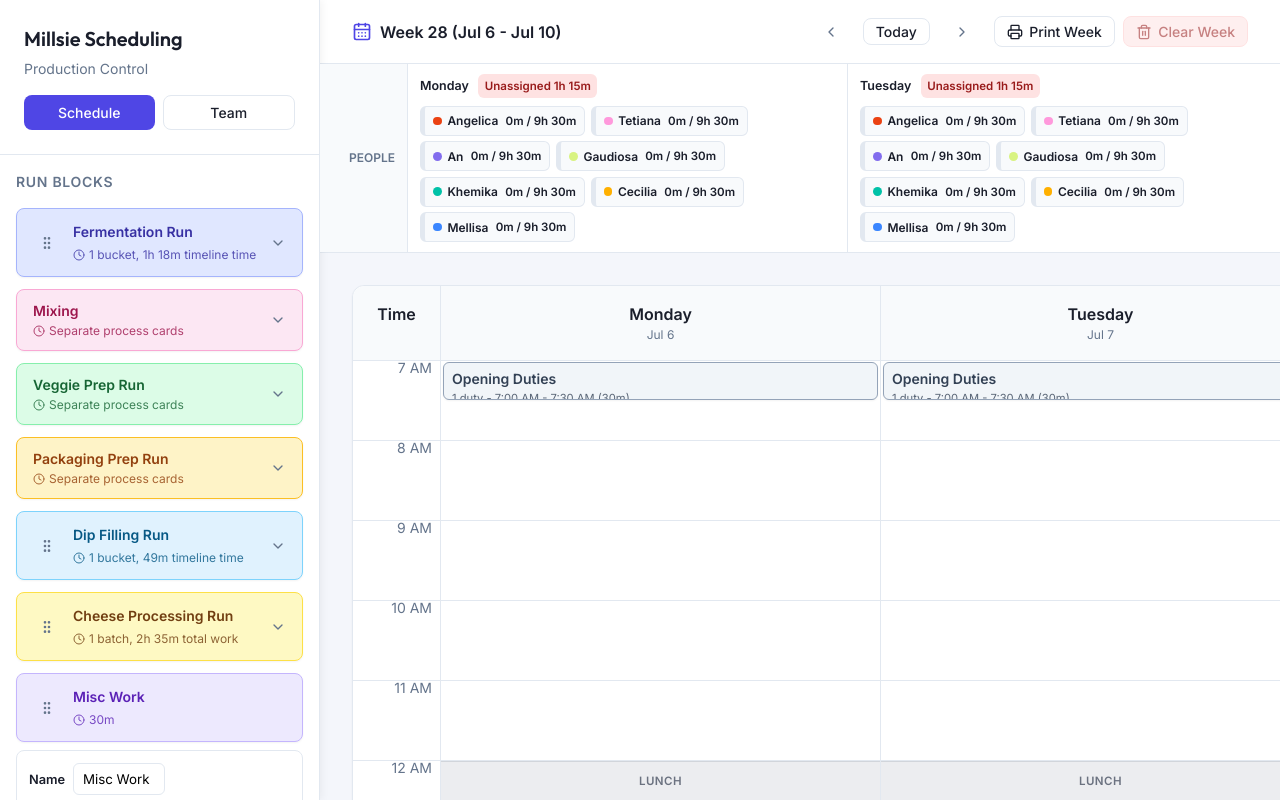
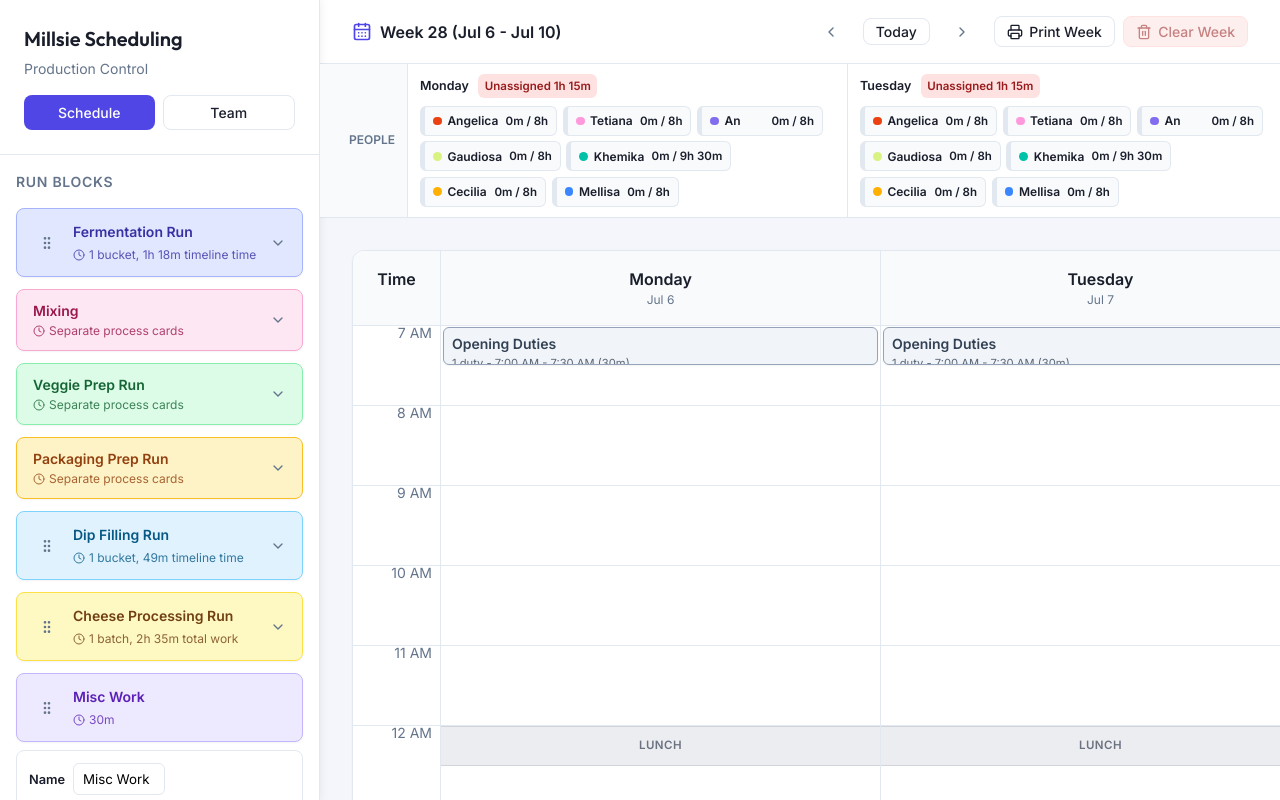
Before and after one commit to kristine-png/MillsieScheduling, a React (Vite) app: page / in a window 1280 px wide. Built offline with nearby package versions, Linux system fonts and the light colour scheme.

Commit message:
Set employee work schedules

```diff
--- a/src/App.jsx
+++ b/src/App.jsx
@@ -55,9 +55,20 @@ const DAILY_DUTY_BLOCKS = [
 ];
 const DEFAULT_AVAILABILITY = {
   isWorking: true,
-  start: '07:00',
-  end: '17:00',
+  start: '08:00',
+  end: '16:30',
   lunchMinutes: 30,
+};
+const EMPLOYEE_SHIFT_OVERRIDES = {
+  Khemika: {
+    start: '07:00',
+    end: '17:00',
+    daysOff: new Set(['Friday']),
+  },
+  Cecilia: {
+    start: '08:30',
+    end: '17:00',
+  },
 };
 const EMPLOYEE_COLOR_FALLBACKS = ['#EB4213', '#FF99DC', '#826DEE', '#D8F382', '#00C2A8', '#FFB000', '#3A86FF', '#F97316'];
 const TASK_GROUP_LAYOUT_ORDER = [
@@ -361,6 +372,15 @@ function formatHours(minutes) {
 
 function getAvailabilityKey(dayId, employeeId) {
   return `${dayId}-${employeeId}`;
+}
+
+function getDefaultEmployeeAvailability(employee, day) {
+  const shift = EMPLOYEE_SHIFT_OVERRIDES[employee?.name];
+  return {
+    ...DEFAULT_AVAILABILITY,
+    ...(shift ? { start: shift.start, end: shift.end } : {}),
+    isWorking: !shift?.daysOff?.has(day?.name),
+  };
 }
 
 function getTaskEmployeeIds(task) {
@@ -1158,7 +1178,7 @@ function EmployeeCapacityHeader({
         const expandedEmployee = employees.find(employee => getAvailabilityKey(day.id, employee.id) === expandedEmployeeKey);
         const expandedEmployeeIndex = employees.findIndex(employee => employee.id === expandedEmployee?.id);
         const expandedAvailability = expandedEmployee
-          ? availability[expandedEmployeeKey] || DEFAULT_AVAILABILITY
+          ? availability[expandedEmployeeKey] || getDefaultEmployeeAvailability(expandedEmployee, day)
           : null;
 
         return (
@@ -1172,7 +1192,7 @@ function EmployeeCapacityHeader({
             <div className="capacity-employee-list">
               {employees.map((employee, employeeIndex) => {
                 const key = getAvailabilityKey(day.id, employee.id);
-                const employeeAvailability = availability[key] || DEFAULT_AVAILABILITY;
+                const employeeAvailability = availability[key] || getDefaultEmployeeAvailability(employee, day);
                 const assignedMinutes = dayTasks.reduce((sum, task) => (
                   getTaskEmployeeIds(task).includes(employee.id) ? sum + task.duration : sum
                 ), 0);
@@ -1724,7 +1744,7 @@ export default function App() {
         employees.forEach(employee => {
           const key = getAvailabilityKey(day.id, employee.id);
           if (!next[key]) {
-            next[key] = { ...DEFAULT_AVAILABILITY };
+            next[key] = getDefaultEmployeeAvailability(employee, day);
             changed = true;
           }
         });
```
